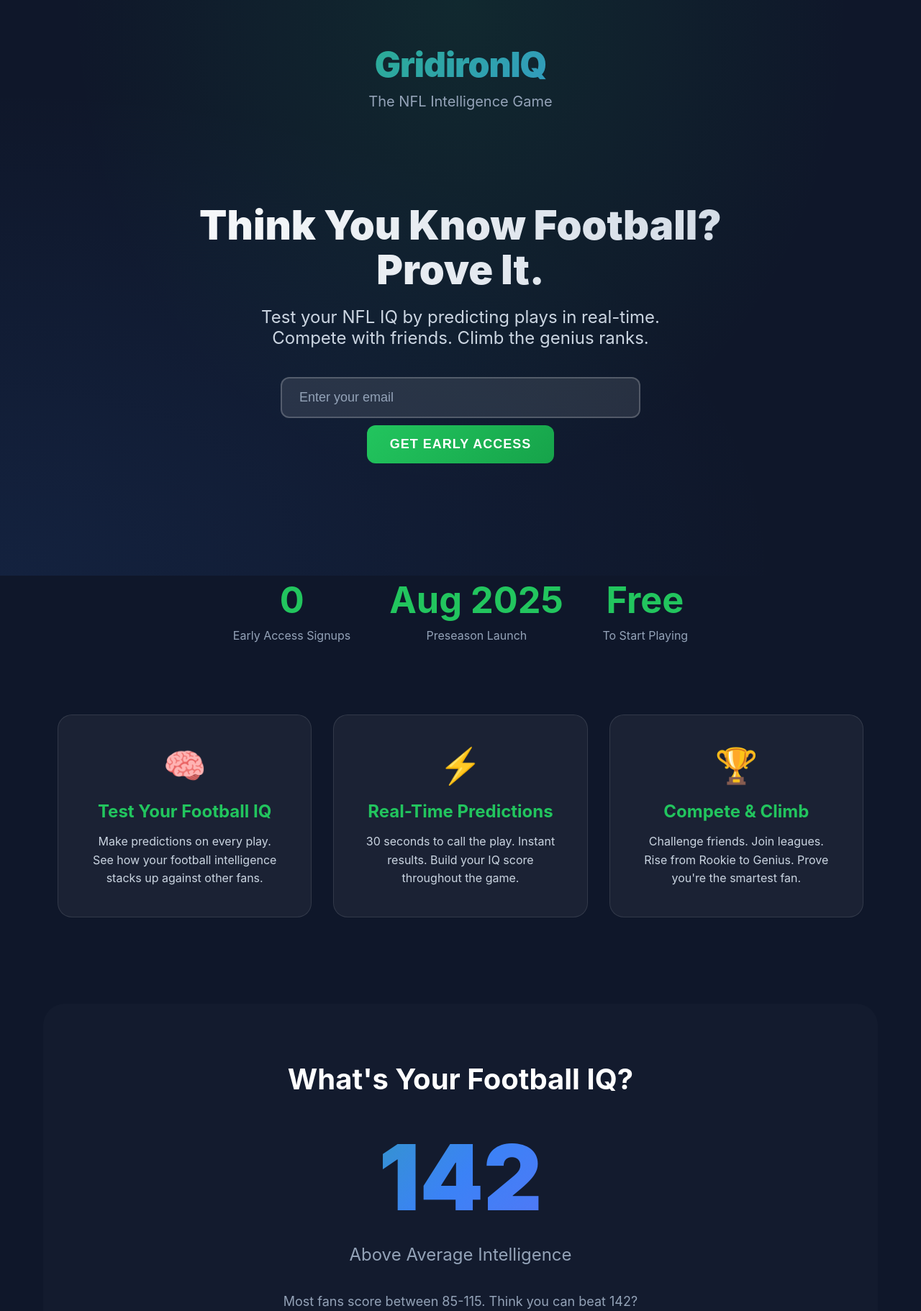
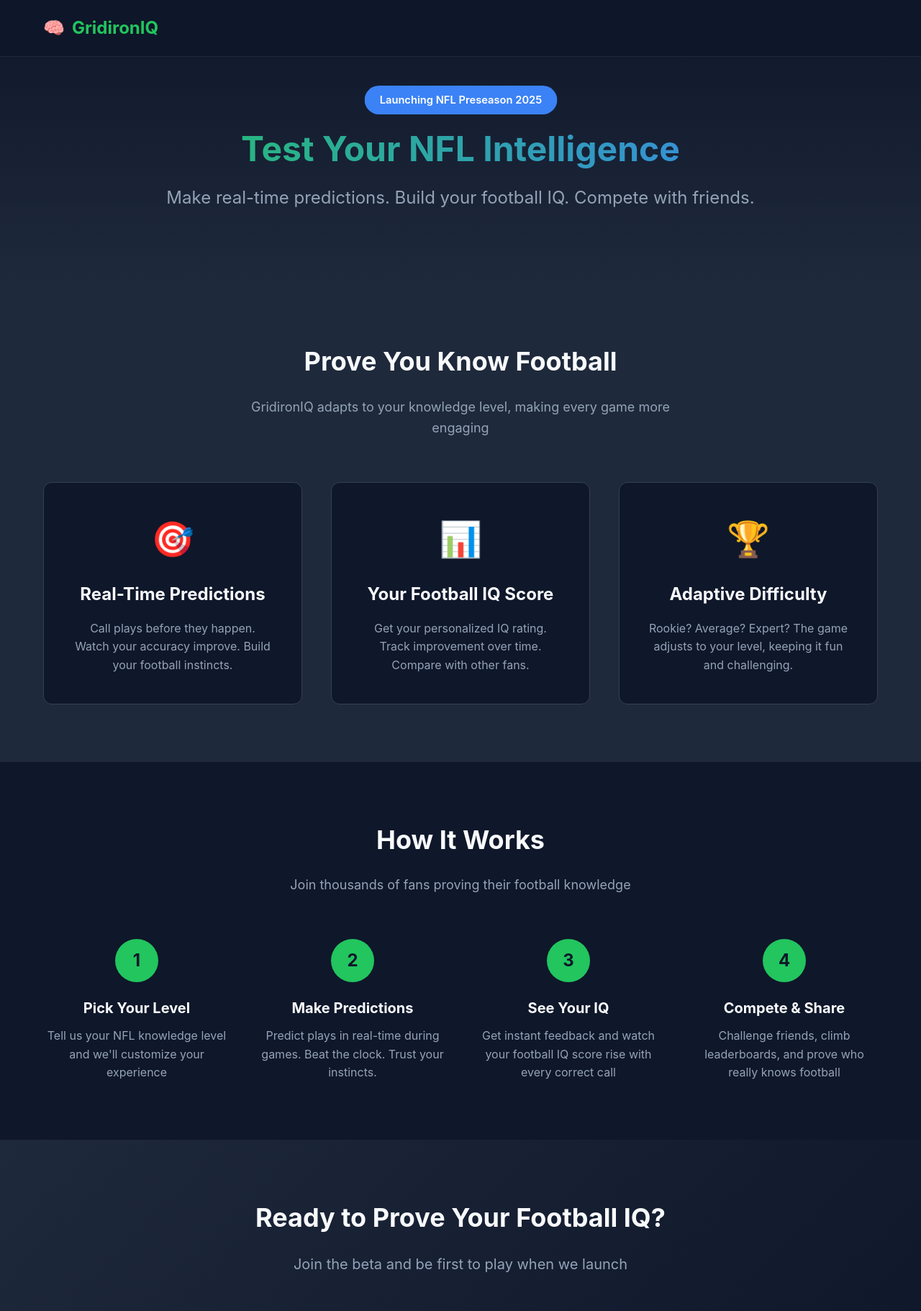
Before and after one commit to viralvisions/ThirdDownIQ.app, a plain HTML site: page index.html in a window 1280 px wide. Shown: the top 1822 px of the page at 72% size. Drawn offline with Linux system fonts and the light colour scheme.

Commit message:
Add files via upload

```diff
--- a/index.html
+++ b/index.html
@@ -3,8 +3,19 @@
 <head>
     <meta charset="UTF-8">
     <meta name="viewport" content="width=device-width, initial-scale=1.0">
-    <title>GridironIQ - Prove Your Football IQ</title>
-    <meta name="description" content="The NFL intelligence game that measures your football IQ through real-time predictions. Think you know football? Prove it.">
+    <title>GridironIQ - Test Your NFL Intelligence</title>
+
+    <!-- RightMessage -->
+    <script type="text/javascript">
+    (function(p, a, n, d, o, b, c) {
+      window.RM = window.RM || [];
+      o = n.createElement('script'); o.type = 'text/javascript'; o.async = true; o.src = 'https://t.rightmessage.com/'+p+'.js';
+      b = n.getElementsByTagName('script')[0]; d = function(h, u, i, s) { var c = n.createElement('style'); c.id = 'rmcloak'+i;
+          c.type = 'text/css'; c.appendChild(n.createTextNode('.rmcloak'+h+'{visibility:hidden}.rmcloak'+u+'{display:none}'+s));
+          b.parentNode.insertBefore(c, b); return c; }; c = d('', '-hidden', '', '[data-rm-if],[data-rm-else-if],[data-rm-else]{display:none}'); d('-stay-invisible', '-stay-hidden', '-stay', '');
+      setTimeout(o.onerror = function() { c.parentNode && c.parentNode.removeChild(c); }, a); b.parentNode.insertBefore(o, b);
+    })('1457212097', 20000, document);
+    </script>
 
     <style>
         * {
@@ -15,150 +26,103 @@
 
         body {
             font-family: -apple-system, BlinkMacSystemFont, 'Segoe UI', Roboto, sans-serif;
-            background: #0f172a;
-            color: #ffffff;
-            overflow-x: hidden;
-        }
-
-        /* Animated background */
-        .stadium-bg {
-            position: fixed;
-            top: 0;
-            left: 0;
-            right: 0;
-            bottom: 0;
-            background:
-                radial-gradient(ellipse at top, rgba(34, 197, 94, 0.1) 0%, transparent 60%),
-                radial-gradient(ellipse at bottom left, rgba(59, 130, 246, 0.1) 0%, transparent 60%),
-                #0f172a;
-            z-index: -1;
+            background-color: #0f172a;
+            color: #f8fafc;
+            line-height: 1.6;
         }
 
         .container {
             max-width: 1200px;
             margin: 0 auto;
-            padding: 20px;
+            padding: 0 20px;
         }
 
-        /* Header */
         header {
-            text-align: center;
-            padding: 40px 20px;
+            padding: 20px 0;
+            background-color: rgba(15, 23, 42, 0.95);
+            backdrop-filter: blur(10px);
+            position: fixed;
+            width: 100%;
+            top: 0;
+            z-index: 1000;
+            border-bottom: 1px solid #1e293b;
+        }
+
+        nav {
+            display: flex;
+            justify-content: space-between;
+            align-items: center;
         }
 
         .logo {
+            font-size: 24px;
+            font-weight: bold;
+            color: #22c55e;
+            display: flex;
+            align-items: center;
+            gap: 10px;
+        }
+
+        .hero {
+            padding: 120px 0 60px;
+            text-align: center;
+            background: linear-gradient(to bottom, #0f172a, #1e293b);
+        }
+
+        h1 {
             font-size: 48px;
-            font-weight: 900;
-            background: linear-gradient(135deg, #22c55e, #3b82f6);
+            font-weight: bold;
+            margin-bottom: 20px;
+            background: linear-gradient(to right, #22c55e, #3b82f6);
             -webkit-background-clip: text;
             -webkit-text-fill-color: transparent;
-            margin-bottom: 10px;
-            letter-spacing: -1px;
+            line-height: 1.2;
         }
 
-        .tagline {
-            font-size: 20px;
+        .subtitle {
+            font-size: 24px;
             color: #94a3b8;
-            margin-bottom: 30px;
+            margin-bottom: 40px;
         }
 
-        /* Hero Section */
-        .hero {
-            text-align: center;
-            padding: 60px 20px;
+        /* RightMessage Form Container Styling */
+        .rm-area-new-subscriber-survey {
+            margin: 40px auto;
+            max-width: 600px;
         }
 
-        .hero h1 {
-            font-size: 56px;
-            font-weight: 900;
-            line-height: 1.1;
-            margin-bottom: 20px;
-            background: linear-gradient(to right, #ffffff, #cbd5e1);
-            -webkit-background-clip: text;
-            -webkit-text-fill-color: transparent;
+        /* Override RightMessage styles if needed */
+        .rm-area-new-subscriber-survey form {
+            background: #1e293b !important;
+            padding: 30px !important;
+            border-radius: 12px !important;
+            border: 1px solid #334155 !important;
         }
 
-        .hero p {
-            font-size: 24px;
-            color: #cbd5e1;
-            margin-bottom: 40px;
-            max-width: 600px;
-            margin-left: auto;
-            margin-right: auto;
+        .features {
+            padding: 80px 0;
+            background-color: #1e293b;
         }
 
-        /* Email Signup */
-        .signup-form {
-            display: flex;
-            gap: 10px;
-            max-width: 500px;
-            margin: 0 auto 60px;
-            flex-wrap: wrap;
-            justify-content: center;
+        .features-grid {
+            display: grid;
+            grid-template-columns: repeat(auto-fit, minmax(300px, 1fr));
+            gap: 40px;
+            margin-top: 60px;
         }
 
-        .email-input {
-            flex: 1;
-            min-width: 250px;
-            padding: 16px 24px;
-            font-size: 18px;
-            background: rgba(255, 255, 255, 0.1);
-            border: 2px solid rgba(255, 255, 255, 0.2);
+        .feature {
+            background-color: #0f172a;
+            padding: 40px;
             border-radius: 12px;
-            color: white;
-            transition: all 0.3s;
+            text-align: center;
+            border: 1px solid #334155;
+            transition: transform 0.3s ease, border-color 0.3s ease;
         }
 
-        .email-input:focus {
-            outline: none;
+        .feature:hover {
+            transform: translateY(-5px);
             border-color: #22c55e;
-            background: rgba(255, 255, 255, 0.15);
-        }
-
-        .email-input::placeholder {
-            color: #94a3b8;
-        }
-
-        .submit-btn {
-            padding: 16px 32px;
-            font-size: 18px;
-            font-weight: bold;
-            background: linear-gradient(135deg, #22c55e, #16a34a);
-            color: white;
-            border: none;
-            border-radius: 12px;
-            cursor: pointer;
-            transition: all 0.3s;
-            text-transform: uppercase;
-            letter-spacing: 1px;
-        }
-
-        .submit-btn:hover {
-            transform: translateY(-2px);
-            box-shadow: 0 10px 30px rgba(34, 197, 94, 0.4);
-        }
-
-        /* Features Grid */
-        .features {
-            display: grid;
-            grid-template-columns: repeat(auto-fit, minmax(300px, 1fr));
-            gap: 30px;
-            padding: 60px 20px;
-        }
-
-        .feature-card {
-            background: rgba(255, 255, 255, 0.05);
-            border: 1px solid rgba(255, 255, 255, 0.1);
-            border-radius: 20px;
-            padding: 40px;
-            text-align: center;
-            transition: all 0.3s;
-        }
-
-        .feature-card:hover {
-            transform: translateY(-5px);
-            border-color: rgba(34, 197, 94, 0.5);
-            box-shadow: 0 20px 40px rgba(0, 0, 0, 0.3);
         }
 
         .feature-icon {
@@ -166,278 +130,235 @@
             margin-bottom: 20px;
         }
 
-        .feature-title {
+        .feature h3 {
+            font-size: 24px;
+            margin-bottom: 15px;
+            color: #f8fafc;
+        }
+
+        .feature p {
+            color: #94a3b8;
+            font-size: 16px;
+        }
+
+        .how-it-works {
+            padding: 80px 0;
+            background-color: #0f172a;
+        }
+
+        .steps {
+            display: grid;
+            grid-template-columns: repeat(auto-fit, minmax(250px, 1fr));
+            gap: 40px;
+            margin-top: 60px;
+        }
+
+        .step {
+            text-align: center;
+        }
+
+        .step-number {
+            display: inline-block;
+            width: 60px;
+            height: 60px;
+            background-color: #22c55e;
+            color: #0f172a;
+            border-radius: 50%;
             font-size: 24px;
             font-weight: bold;
-            margin-bottom: 15px;
-            color: #22c55e;
+            line-height: 60px;
+            margin-bottom: 20px;
         }
 
-        .feature-desc {
-            font-size: 16px;
-            color: #cbd5e1;
-            line-height: 1.6;
+        .step h3 {
+            font-size: 20px;
+            margin-bottom: 10px;
+            color: #f8fafc;
         }
 
-        /* Game Preview */
-        .preview {
-            text-align: center;
-            padding: 80px 20px;
-            background: rgba(255, 255, 255, 0.02);
-            border-radius: 30px;
-            margin: 60px 0;
+        .step p {
+            color: #94a3b8;
         }
 
-        .preview h2 {
-            font-size: 40px;
-            margin-bottom: 40px;
+        .cta-section {
+            padding: 80px 0;
+            background: linear-gradient(135deg, #1e293b 0%, #0f172a 100%);
+            text-align: center;
         }
 
-        .iq-display {
-            font-size: 120px;
-            font-weight: 900;
-            background: linear-gradient(135deg, #22c55e, #3b82f6, #8b5cf6);
-            -webkit-background-clip: text;
-            -webkit-text-fill-color: transparent;
+        .cta-section h2 {
+            font-size: 36px;
             margin-bottom: 20px;
-            animation: pulse 2s ease-in-out infinite;
+            color: #f8fafc;
         }
 
-        @keyframes pulse {
-            0%, 100% { transform: scale(1); }
-            50% { transform: scale(1.05); }
-        }
-
-        .iq-label {
-            font-size: 24px;
+        .cta-section p {
+            font-size: 20px;
             color: #94a3b8;
             margin-bottom: 40px;
         }
 
-        /* CTA Section */
-        .cta {
+        footer {
+            padding: 40px 0;
+            background-color: #0f172a;
             text-align: center;
-            padding: 80px 20px;
+            border-top: 1px solid #1e293b;
         }
 
-        .cta h2 {
-            font-size: 48px;
-            margin-bottom: 20px;
-        }
-
-        .cta p {
-            font-size: 20px;
-            color: #cbd5e1;
-            margin-bottom: 40px;
-        }
-
-        /* Footer */
-        footer {
-            text-align: center;
-            padding: 40px 20px;
-            border-top: 1px solid rgba(255, 255, 255, 0.1);
+        footer p {
             color: #64748b;
         }
 
-        /* Success Message */
-        .success-message {
-            display: none;
-            background: rgba(34, 197, 94, 0.2);
-            border: 2px solid #22c55e;
-            padding: 20px;
-            border-radius: 12px;
+        .section-title {
+            font-size: 36px;
             text-align: center;
-            font-size: 18px;
-            color: #22c55e;
             margin-bottom: 20px;
+            color: #f8fafc;
         }
 
-        /* Launch Stats */
-        .stats {
-            display: flex;
-            justify-content: center;
-            gap: 60px;
-            padding: 40px 20px;
-            flex-wrap: wrap;
+        .section-subtitle {
+            font-size: 18px;
+            text-align: center;
+            color: #94a3b8;
+            max-width: 600px;
+            margin: 0 auto;
         }
 
-        .stat {
-            text-align: center;
-        }
-
-        .stat-number {
-            font-size: 48px;
-            font-weight: bold;
-            color: #22c55e;
-            margin-bottom: 10px;
-        }
-
-        .stat-label {
-            font-size: 16px;
-            color: #94a3b8;
-        }
-
-        /* Mobile Responsive */
         @media (max-width: 768px) {
-            .hero h1 {
+            h1 {
                 font-size: 36px;
             }
 
-            .hero p {
+            .subtitle {
                 font-size: 18px;
             }
 
-            .iq-display {
-                font-size: 80px;
+            .section-title {
+                font-size: 28px;
+            }
         }
 
-            .logo {
-                font-size: 36px;
+        /* Launch Badge */
+        .launch-badge {
+            display: inline-block;
+            background-color: #3b82f6;
+            color: white;
+            padding: 8px 20px;
+            border-radius: 20px;
+            font-size: 14px;
+            font-weight: 600;
+            margin-bottom: 20px;
+            animation: pulse 2s infinite;
         }
 
-            .features {
-                grid-template-columns: 1fr;
+        @keyframes pulse {
+            0% {
+                transform: scale(1);
+            }
+            50% {
+                transform: scale(1.05);
+            }
+            100% {
+                transform: scale(1);
             }
         }
     </style>
 </head>
 <body>
-    <div class="stadium-bg"></div>
-
-    <div class="container">
     <header>
-            <div class="logo">GridironIQ</div>
-            <p class="tagline">The NFL Intelligence Game</p>
+        <nav class="container">
+            <div class="logo">
+                <span>🧠</span>
+                <span>GridironIQ</span>
+            </div>
+        </nav>
     </header>
 
     <section class="hero">
-            <h1>Think You Know Football?<br>Prove It.</h1>
-            <p>Test your NFL IQ by predicting plays in real-time. Compete with friends. Climb the genius ranks.</p>
+        <div class="container">
+            <div class="launch-badge">Launching NFL Preseason 2025</div>
+            <h1>Test Your NFL Intelligence</h1>
+            <p class="subtitle">Make real-time predictions. Build your football IQ. Compete with friends.</p>
 
-            <form class="signup-form" id="signupForm">
-                <input
-                    type="email"
-                    class="email-input"
-                    placeholder="Enter your email"
-                    required
-                    id="emailInput"
-                >
-                <button type="submit" class="submit-btn">Get Early Access</button>
-            </form>
-
-            <div class="success-message" id="successMessage">
-                🎉 You're in! We'll notify you when GridironIQ launches.
+            <!-- RightMessage Form Placement -->
+            <div class="rm-area-new-subscriber-survey"></div>
         </div>
     </section>
 
-        <div class="stats">
-            <div class="stat">
-                <div class="stat-number" id="signupCount">0</div>
-                <div class="stat-label">Early Access Signups</div>
+    <section class="features">
+        <div class="container">
+            <h2 class="section-title">Prove You Know Football</h2>
+            <p class="section-subtitle">GridironIQ adapts to your knowledge level, making every game more engaging</p>
+
+            <div class="features-grid">
+                <div class="feature">
+                    <div class="feature-icon">🎯</div>
+                    <h3>Real-Time Predictions</h3>
+                    <p>Call plays before they happen. Watch your accuracy improve. Build your football instincts.</p>
                 </div>
-            <div class="stat">
-                <div class="stat-number">Aug 2025</div>
-                <div class="stat-label">Preseason Launch</div>
+
+                <div class="feature">
+                    <div class="feature-icon">📊</div>
+                    <h3>Your Football IQ Score</h3>
+                    <p>Get your personalized IQ rating. Track improvement over time. Compare with other fans.</p>
                 </div>
-            <div class="stat">
-                <div class="stat-number">Free</div>
-                <div class="stat-label">To Start Playing</div>
+
+                <div class="feature">
+                    <div class="feature-icon">🏆</div>
+                    <h3>Adaptive Difficulty</h3>
+                    <p>Rookie? Average? Expert? The game adjusts to your level, keeping it fun and challenging.</p>
                 </div>
             </div>
-
-        <section class="features">
-            <div class="feature-card">
-                <div class="feature-icon">🧠</div>
-                <h3 class="feature-title">Test Your Football IQ</h3>
-                <p class="feature-desc">Make predictions on every play. See how your football intelligence stacks up against other fans.</p>
-            </div>
-
-            <div class="feature-card">
-                <div class="feature-icon">⚡</div>
-                <h3 class="feature-title">Real-Time Predictions</h3>
-                <p class="feature-desc">30 seconds to call the play. Instant results. Build your IQ score throughout the game.</p>
-            </div>
-
-            <div class="feature-card">
-                <div class="feature-icon">🏆</div>
-                <h3 class="feature-title">Compete & Climb</h3>
-                <p class="feature-desc">Challenge friends. Join leagues. Rise from Rookie to Genius. Prove you're the smartest fan.</p>
         </div>
     </section>
 
-        <section class="preview">
-            <h2>What's Your Football IQ?</h2>
-            <div class="iq-display">142</div>
-            <p class="iq-label">Above Average Intelligence</p>
-            <p style="font-size: 18px; color: #94a3b8;">Most fans score between 85-115. Think you can beat 142?</p>
+    <section class="how-it-works">
+        <div class="container">
+            <h2 class="section-title">How It Works</h2>
+            <p class="section-subtitle">Join thousands of fans proving their football knowledge</p>
+
+            <div class="steps">
+                <div class="step">
+                    <div class="step-number">1</div>
+                    <h3>Pick Your Level</h3>
+                    <p>Tell us your NFL knowledge level and we'll customize your experience</p>
+                </div>
+
+                <div class="step">
+                    <div class="step-number">2</div>
+                    <h3>Make Predictions</h3>
+                    <p>Predict plays in real-time during games. Beat the clock. Trust your instincts.</p>
+                </div>
+
+                <div class="step">
+                    <div class="step-number">3</div>
+                    <h3>See Your IQ</h3>
+                    <p>Get instant feedback and watch your football IQ score rise with every correct call</p>
+                </div>
+
+                <div class="step">
+                    <div class="step-number">4</div>
+                    <h3>Compete & Share</h3>
+                    <p>Challenge friends, climb leaderboards, and prove who really knows football</p>
+                </div>
+            </div>
+        </div>
     </section>
 
-        <section class="cta">
-            <h2>Launching During NFL Preseason</h2>
-            <p>Be first to play when football returns. Test your IQ before the real games begin.</p>
-            <form class="signup-form" id="signupForm2">
-                <input
-                    type="email"
-                    class="email-input"
-                    placeholder="Enter your email"
-                    required
-                >
-                <button type="submit" class="submit-btn">Join Beta</button>
-            </form>
+    <section class="cta-section">
+        <div class="container">
+            <h2>Ready to Prove Your Football IQ?</h2>
+            <p>Join the beta and be first to play when we launch</p>
+
+            <!-- Secondary RightMessage Form Placement -->
+            <div class="rm-area-new-subscriber-survey-footer"></div>
+        </div>
     </section>
 
     <footer>
-            <p>&copy; 2025 GridironIQ. The smartest way to watch football.</p>
+        <div class="container">
+            <p>&copy; 2025 GridironIQ. All rights reserved. | The smartest way to watch football.</p>
+        </div>
     </footer>
-    </div>
-
-    <script>
-        // Handle form submissions
-        function handleSignup(e) {
-            e.preventDefault();
-            const email = e.target.querySelector('input[type="email"]').value;
-
-            // Save to localStorage (replace with real backend later)
-            let signups = JSON.parse(localStorage.getItem('gridironiq_signups') || '[]');
-            signups.push({ email, timestamp: new Date().toISOString() });
-            localStorage.setItem('gridironiq_signups', JSON.stringify(signups));
-
-            // Show success message
-            document.getElementById('successMessage').style.display = 'block';
-            e.target.reset();
-
-            // Update count
-            updateSignupCount();
-
-            // Hide message after 5 seconds
-            setTimeout(() => {
-                document.getElementById('successMessage').style.display = 'none';
-            }, 5000);
-        }
-
-        // Update signup count
-        function updateSignupCount() {
-            const signups = JSON.parse(localStorage.getItem('gridironiq_signups') || '[]');
-            document.getElementById('signupCount').textContent = signups.length;
-        }
-
-        // Attach handlers
-        document.getElementById('signupForm').addEventListener('submit', handleSignup);
-        document.getElementById('signupForm2').addEventListener('submit', handleSignup);
-
-        // Initial count
-        updateSignupCount();
-
-        // Animate numbers on scroll
-        const observer = new IntersectionObserver((entries) => {
-            entries.forEach(entry => {
-                if (entry.isIntersecting) {
-                    entry.target.style.animation = 'pulse 2s ease-in-out infinite';
-                }
-            });
-        });
-
-        document.querySelectorAll('.stat-number').forEach(el => observer.observe(el));
-    </script>
 </body>
 </html>
```
Lines whose indentation alone changed are shown as unchanged.
